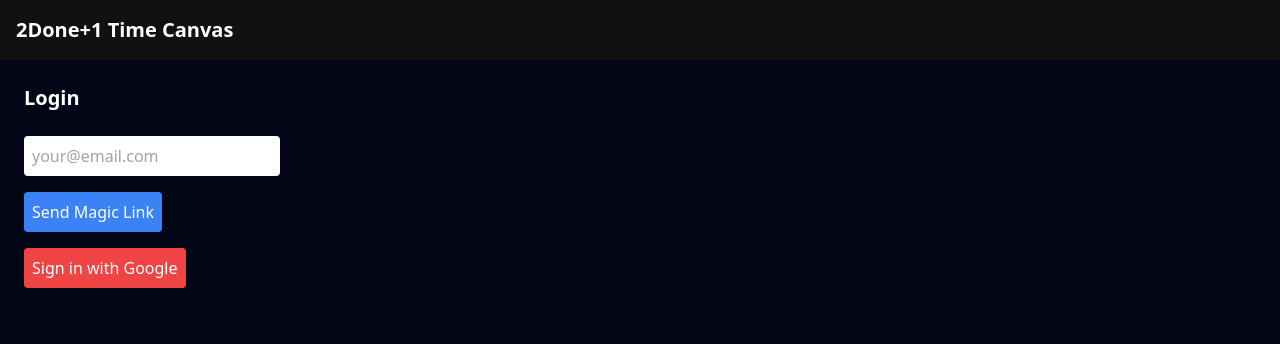
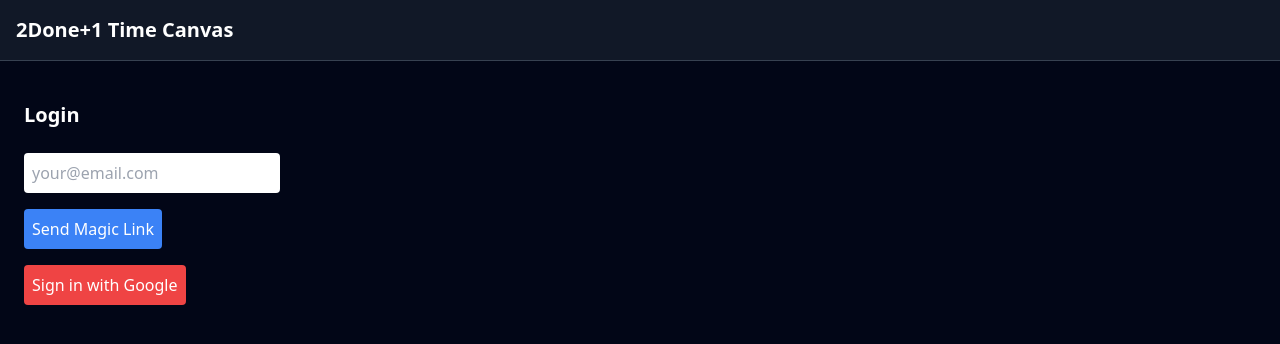
Before and after one commit to billdi3s/ToDidIt, a React (Vite) app: page /login in a window 1280 px wide. Shown: the top 344 px of the page. Built offline with nearby package versions, Linux system fonts and the light colour scheme; no server answers.

Commit message:
Fix navbar visibility and add logout button

```diff
--- a/src/App.tsx
+++ b/src/App.tsx
@@ -20,10 +20,8 @@ export default function App() {
 
   return (
     <Router>
-      <nav
-        className="w-full p-4 flex justify-between items-center"
-        style={{ background: "#111", color: "white" }}
-      >
+      {/* HEADER NAV — always visible */}
+      <header className="w-full bg-gray-900 text-white border-b border-gray-700 p-4 flex justify-between items-center">
         <Link to="/" className="text-xl font-semibold">
           2Done+1 Time Canvas
         </Link>
@@ -36,8 +34,10 @@ export default function App() {
             Log out
           </button>
         )}
-      </nav>
+      </header>
 
+      {/* MAIN ROUTES BELOW THE NAV */}
+      <main className="pt-4">
         <Routes>
           <Route
             path="/"
@@ -47,9 +47,13 @@ export default function App() {
               </RequireAuth>
             }
           />
+
           <Route path="/login" element={<Login />} />
+
+          {/* fallback */}
           <Route path="*" element={<Navigate to="/" replace />} />
         </Routes>
+      </main>
     </Router>
   );
 }
```
Lines whose indentation alone changed are shown as unchanged.
